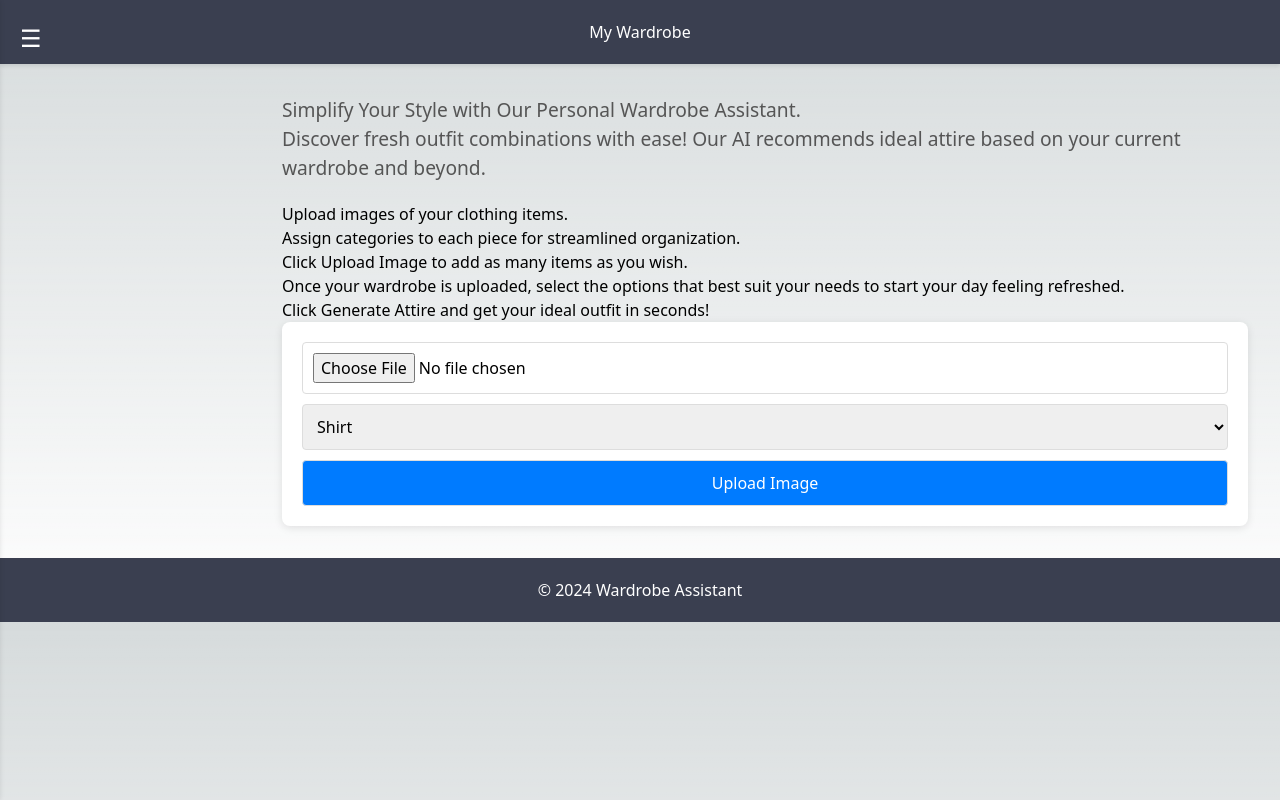
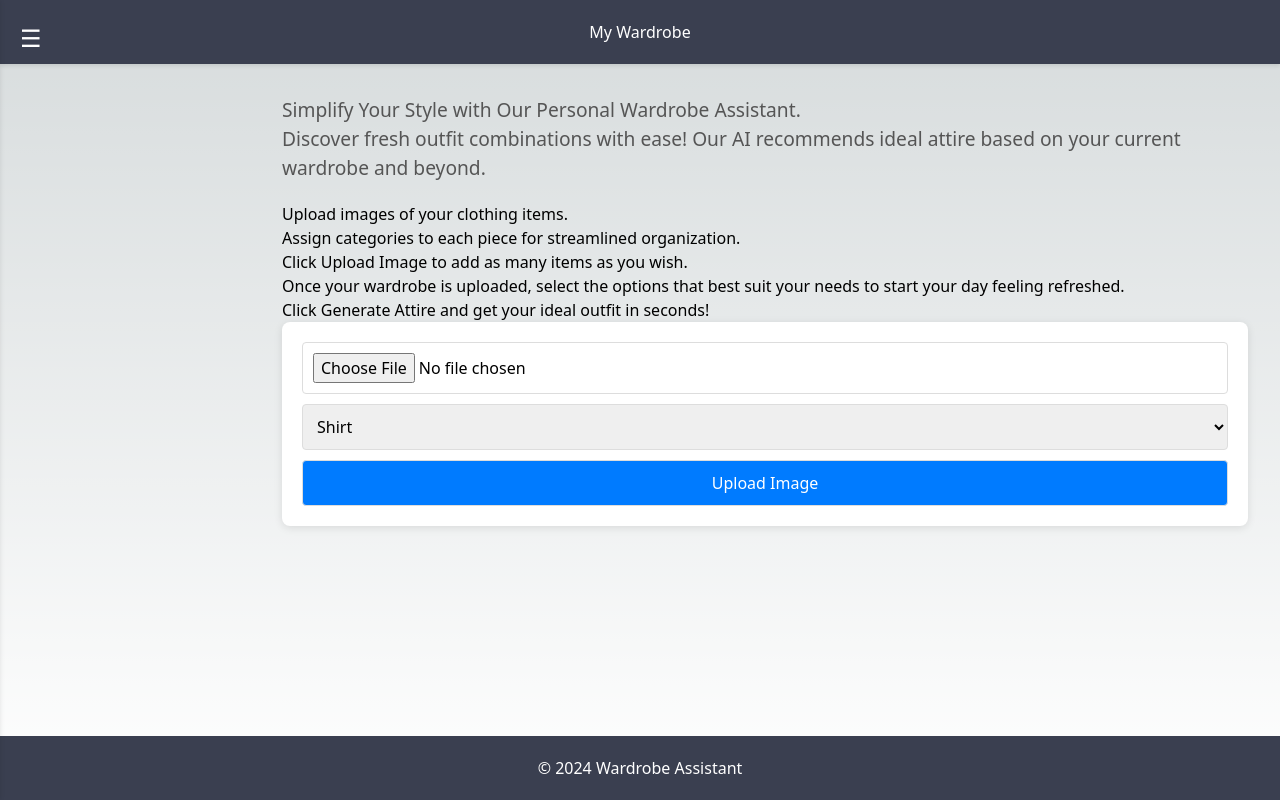
Before and after one commit to MohammedNabil99/Wardrobe-Assistant, a Next.js app: page / in a window 1280 px wide. Built offline with nearby package versions, Linux system fonts and the light colour scheme.

Commit message:
added stripe payment feature

```diff
--- a/package.json
+++ b/package.json
@@ -11,19 +11,24 @@
   "dependencies": {
     "@clerk/nextjs": "^5.3.7",
     "@next/third-parties": "^14.2.7",
+    "@stripe/stripe-js": "^4.4.0",
     "@supabase/ssr": "^0.5.1",
+    "micro": "^10.0.1",
     "next": "14.2.7",
     "react": "^18",
     "react-dom": "^18",
     "react-ga4": "^2.1.0",
+    "stripe": "^16.9.0",
     "styled-components": "^6.1.13",
     "uuid": "^10.0.0"
   },
   "devDependencies": {
     "@types/gtag.js": "^0.0.20",
+    "@types/micro": "^10.0.0",
     "@types/node": "^20",
     "@types/react": "^18",
     "@types/react-dom": "^18",
+    "@types/stripe": "^8.0.417",
     "@types/styled-components": "^5.1.34",
     "@types/uuid": "^10.0.0",
     "eslint": "^8",
--- a/src/app/globals.css
+++ b/src/app/globals.css
@@ -137,9 +137,22 @@ body {
   cursor: pointer;
 }
 
+html,
+body {
+  height: 100%;
+  margin: 0;
+  display: flex;
+  flex-direction: column;
+}
+
+.main {
+  flex: 1;
+}
+
 .footer {
   padding: 20px;
   text-align: center;
   background-color: #3a3f50;
   color: white;
+  margin-top: auto;
 }
--- /dev/null
+++ b/src/app/membership-plans/page.tsx
@@ -0,0 +1,51 @@
+// "use client";
+// import React from "react";
+// import Script from "next/script";
+
+// const PricingPage: React.FC = () => {
+//   return (
+//     <div id="pricing-table-container">
+//       <Script
+//         strategy="beforeInteractive"
+//         src="https://js.stripe.com/v3/pricing-table.js"
+//         onLoad={() => {
+//           console.log("Stripe script loaded");
+//         }}
+//       />
+//       <stripe-pricing-table
+//         pricing-table-id="prctbl_1PugwwP62R5gbfBeIFpC6XWM"
+//         publishable-key="pk_test_51PS3MCP62R5gbfBeVNgKnODYA1apYwJThk7HbC3pJRofC9SOQnFhBIoKBF5z121djWpshwdyRoIYizNvfzqf1Fbh00t9UWRsdd"
+//       ></stripe-pricing-table>
+//     </div>
+//   );
+// };
+
+// export default PricingPage;
+
+"use client";
+
+import React from "react";
+import Script from "next/script";
+
+const PricingPage: React.FC = () => {
+  const publishableKey = process.env.NEXT_PUBLIC_STRIPE_PUBLIC_KEY as string;
+  const pricingTableID = process.env.PRICING_TABLE_ID as string;
+
+  return (
+    <div id="pricing-table-container">
+      <Script
+        strategy="beforeInteractive"
+        src="https://js.stripe.com/v3/pricing-table.js"
+        onLoad={() => {
+          console.log("Stripe script loaded");
+        }}
+      />
+      <stripe-pricing-table
+        pricing-table-id={pricingTableID}
+        publishable-key={publishableKey}
+      ></stripe-pricing-table>
+    </div>
+  );
+};
+
+export default PricingPage;
--- a/src/app/page.tsx
+++ b/src/app/page.tsx
@@ -46,6 +46,9 @@ const Page: React.FC = () => {
             <Link href="#">Outfit History</Link>
           </li>
           <li>
+            <Link href="/membership-plans">Membership Plans</Link>
+          </li>
+          <li>
             <Link href="#">Settings</Link>
           </li>
         </ul>
```
Also changed, not shown: src/global.d.ts (added, +8 -0 lines), 1 other file (tests, documents, lock files or other folders).
